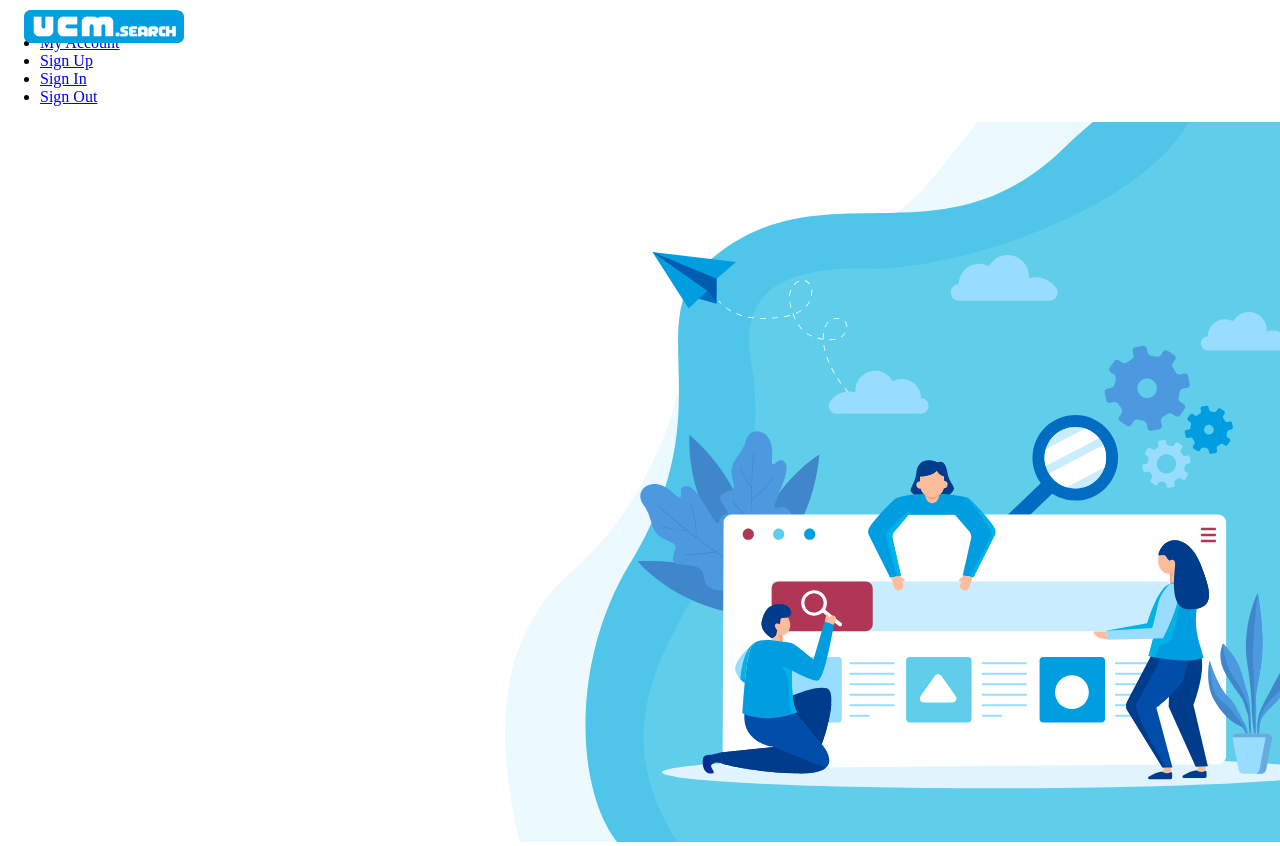
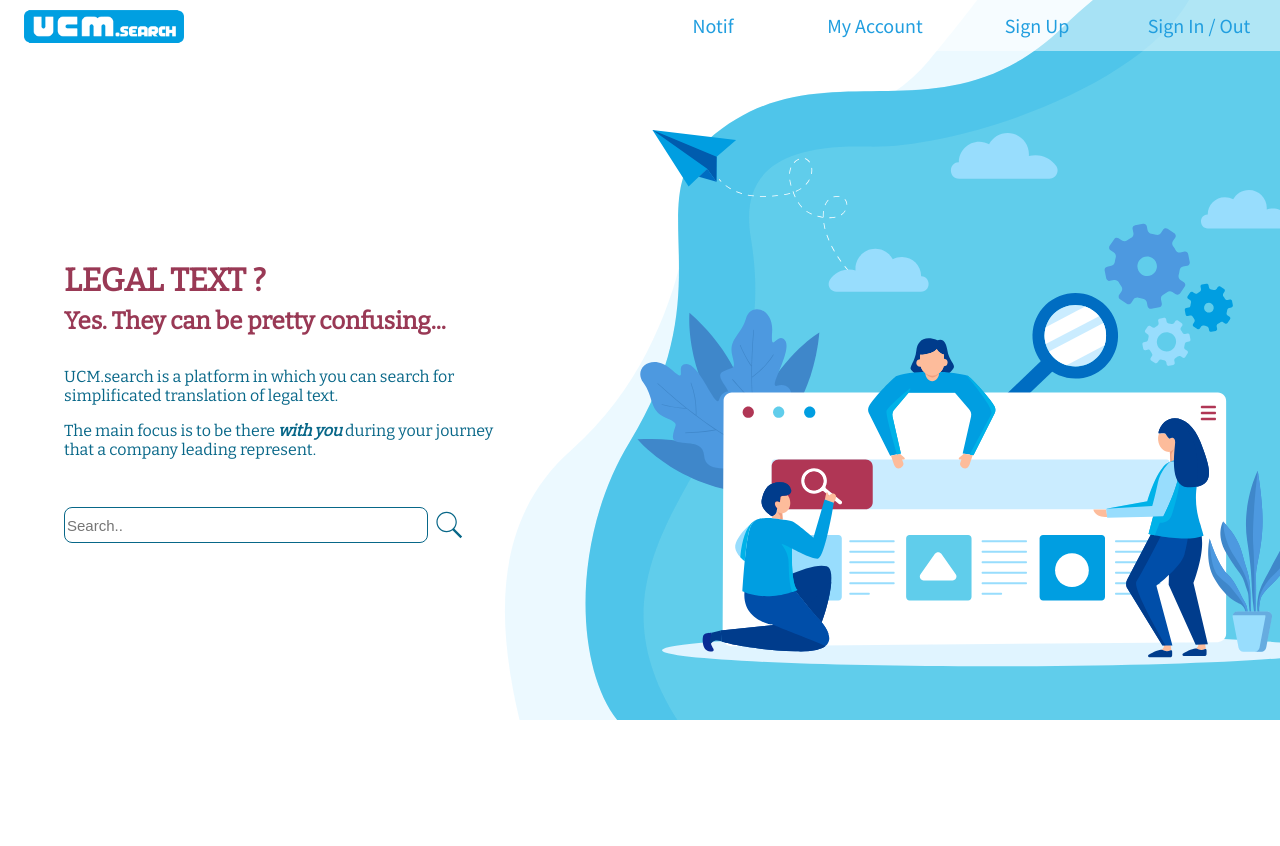
Before and after one commit to haerphi/hackathon-ibm-ucm, an Angular app in the folder client/: page / in a window 1280 px wide. After the commit the page ends 800 px from the top, so only its background shows below. Built offline with nearby package versions, Linux system fonts and the light colour scheme.

Commit message:
Done with landing page first draft

```diff
--- a/client/src/app/app.component.html
+++ b/client/src/app/app.component.html
@@ -1,10 +1,10 @@
 <div class="header">
+  <img id="ucm" src="../assets/logo.png" />
   <ul>
-    <li>Notifications</li>
-    <li><a routerLink="/user">My Account</a></li>
-    <li><a routerLink="/login">Sign Up</a></li>
-    <li><a routerLink="/login">Sign In</a></li>
-    <li><a href="#">Sign Out</a></li>
+    <li id="notif"><a routerLink="/">Notif</a></li>
+    <li><a routerLink="/">My Account</a></li>
+    <li><a routerLink="/">Sign Up</a></li>
+    <li><a routerLink="/">Sign In / Out</a></li>
   </ul>
 </div>
 <router-outlet></router-outlet>
--- a/client/src/app/app.component.scss
+++ b/client/src/app/app.component.scss
@@ -0,0 +1,54 @@
+.header {
+  top: 0;
+  z-index: 1;
+  width: 100vw;
+  position: fixed;
+  display: felx;
+  background: rgba(255, 255, 255, 0.5);
+  justify-content: center;
+  align-items: center;
+  color: white;
+
+  #ucm {
+    position: absolute;
+    width: 10rem;
+    height: auto;
+    top: 0;
+    left: 1.5rem;
+  }
+
+  ul {
+    float: right;
+    display: flex;
+    align-items: center;
+    list-style: none;
+    margin: 0;
+    padding: 0;
+
+    li {
+      flex: 1;
+      text-decoration: none;
+      margin: 0.5rem;
+      padding: 0.25rem 0.5rem 0.25rem 0.5rem;
+      width: 8rem;
+      height: auto;
+      text-align: center;
+      border: 1px solid rgba(217, 74, 96, 0);
+
+      a {
+        text-decoration: none;
+        color: #219edf;
+        font-size: 1.25rem;
+      }
+    }
+
+    li:hover {
+      background-color: #219edf;
+      border-radius: 0.5rem;
+
+      a {
+        color: white;
+      }
+    }
+  }
+}
--- a/client/src/app/components/home/home.component.html
+++ b/client/src/app/components/home/home.component.html
@@ -1,4 +1,23 @@
-<div class="wrapper">
-  <img id="ucm" src="../assets/logo.png" />
+<div class="wrapper_Home">
   <img id="background" src="../assets/background.svg" />
+  <div class="content_Home">
+    <div class="intro">
+      <h1>LEGAL TEXT ?</h1>
+      <h2>Yes. They can be pretty confusing...</h2>
+      <p>
+        UCM.search is a platform in which you can search for simplificated
+        translation of legal text.
+      </p>
+      <p>
+        The main focus is to be there <b><i>with you</i></b> during your journey
+        that a company leading represent.
+      </p>
+      <div class="search-container">
+        <form>
+          <input type="text" placeholder="Search.." name="search" />
+          <button type="submit"><img src="../../../assets/search.svg"></button>
+        </form>
+      </div>
+    </div>
+  </div>
 </div>
--- a/client/src/app/components/home/home.component.scss
+++ b/client/src/app/components/home/home.component.scss
@@ -1,14 +1,82 @@
-.wrapper {
-    #ucm {
-        position: absolute;
-        width: 10rem;
-        height: auto;
-        top: 0;
-        left: 1.5rem;
+.wrapper_Home {
+  #backgroud {
+    width: 100vw;
+    height: 100vh;
+    object-fit: cover;
+  }
+
+  .content_Home {
+    position: absolute;
+    top: 0;
+    left: 0;
+    width: 100vw;
+    height: 100vh;
+    display: flex;
+    flex-direction: column;
+    justify-content: center;
+  }
+
+  .intro {
+    float: left;
+    top: 25rem;
+    max-width: 35vw;
+    margin-left: 4rem;
+    font-family: "Bitter", serif;
+
+    h1 {
+      margin: 0;
+      color: #993955;
     }
-    #backgroud {
-        width: 100vw;
-        height: 100vh;
-        object-fit: cover;
+
+    h2 {
+      margin: 0.5rem 0 2rem 0;
+      color: #993955;
     }
+
+    p {
+      margin: 1rem 0 0.5rem 0;
+      color: #086788;
+    }
+
+    .search-container {
+      margin-top: 3rem;
+      width: 100%;
+      height: 100%;
+    }
+
+    form {
+        display: flex;
+        align-content: center;
+        width: 100%;
+        height: 2rem;
+    }
+
+    input[type="text"] {
+      font-size: 15px;
+      height: 100%;
+      width: 80%;
+      margin: 0;
+      border: 1px solid #086788;
+      border-radius: 0.5rem;
+    }
+
+    input:focus{
+        outline: none;
+      }
+
+    button {
+      width: auto;
+      height: 100%;
+      margin: 0;
+      border: none;
+      background: none;
+      cursor: pointer;
+
+      img {
+          margin-top: 2px;
+          max-width: 100%;
+          max-height: 100%;
+      }
+    }
+  }
 }
--- a/client/src/index.html
+++ b/client/src/index.html
@@ -6,6 +6,8 @@
   <base href="/">
   <meta name="viewport" content="width=device-width, initial-scale=1">
   <link rel="icon" type="image/x-icon" href="favicon.ico">
+  <link href="https://fonts.googleapis.com/css?family=Bitter&display=swap" rel="stylesheet">
+  <link href="https://fonts.googleapis.com/css?family=Source+Sans+Pro:300,400&display=swap" rel="stylesheet">
 </head>
 <body>
   <app-root></app-root>
--- a/client/src/styles.scss
+++ b/client/src/styles.scss
@@ -2,4 +2,5 @@
 body, html {
     margin: 0 auto;
     padding: 0 auto;
+    font-family: 'Source Sans Pro', sans-serif;
 }
```
Also changed, not shown: client/src/assets/alarm.svg (added), client/src/assets/search.svg (added).
